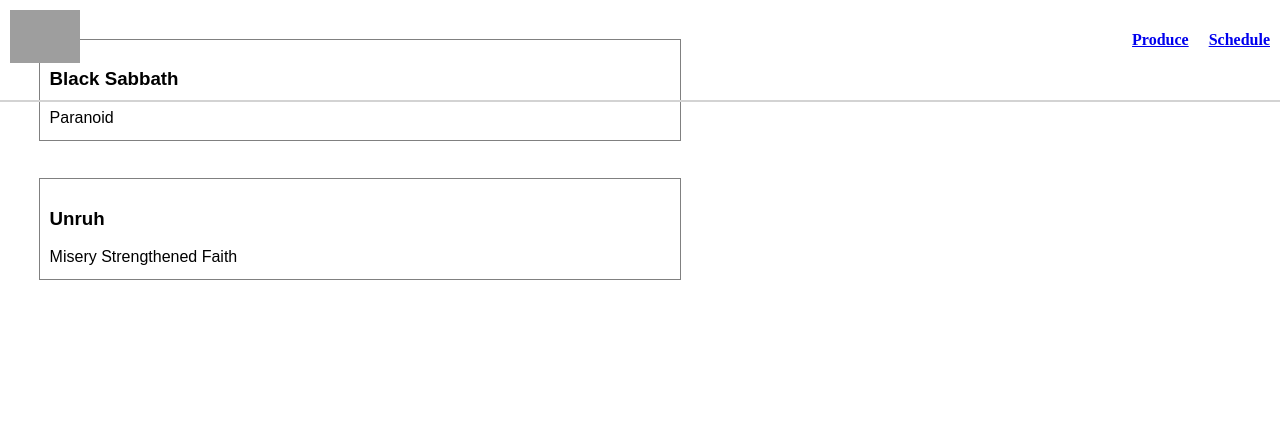
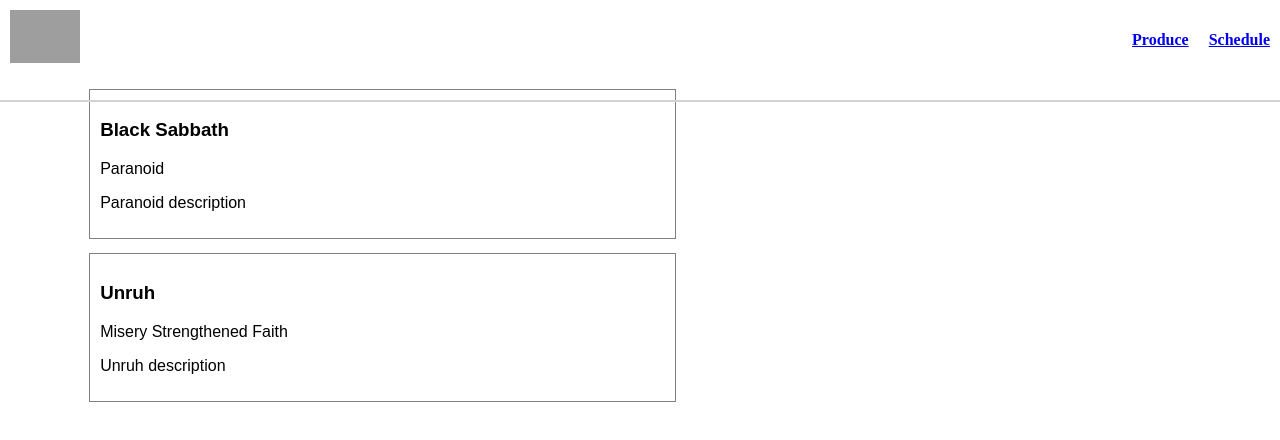
Before and after one commit to MattSmithereens/react-angular-port, a React app: page /#/marketplace in a window 1280 px wide. Shown: the top 440 px of the page. Built offline with nearby package versions, Linux system fonts and the light colour scheme; grey boxes are pictures that could not be loaded.

Commit message:
make padding consistent to 75px

```diff
--- a/src/components/About.jsx
+++ b/src/components/About.jsx
@@ -4,7 +4,7 @@
 function About(market) {
   let divStyle = {
     fontFamily: 'sans-serif',
-        padding: '100px',
+    padding: '75px',
     verticalAlign: 'top',
 
   };
--- a/src/components/Records.jsx
+++ b/src/components/Records.jsx
@@ -7,11 +7,9 @@
     fontFamily: 'sans-serif',
     border: '1px solid grey',
     width: '50%',
-    display: 'inline-block',
-    margin: '1.5%',
+    margin: '1.25%',
     padding: '10px',
     verticalAlign: 'top',
-    height: '10%',
     overflow: 'auto'
   };
 
--- a/src/components/RecordsList.jsx
+++ b/src/components/RecordsList.jsx
@@ -20,7 +20,7 @@
     fontFamily: 'sans-serif',
     textAlign: 'left',
     height: '100%',
-    padding: '20px'
+    padding: '75px'
   };
 
   return(
```
Also changed, not shown: src/components/Welcome.jsx (indentation only). Lines whose indentation alone changed are shown as unchanged.
